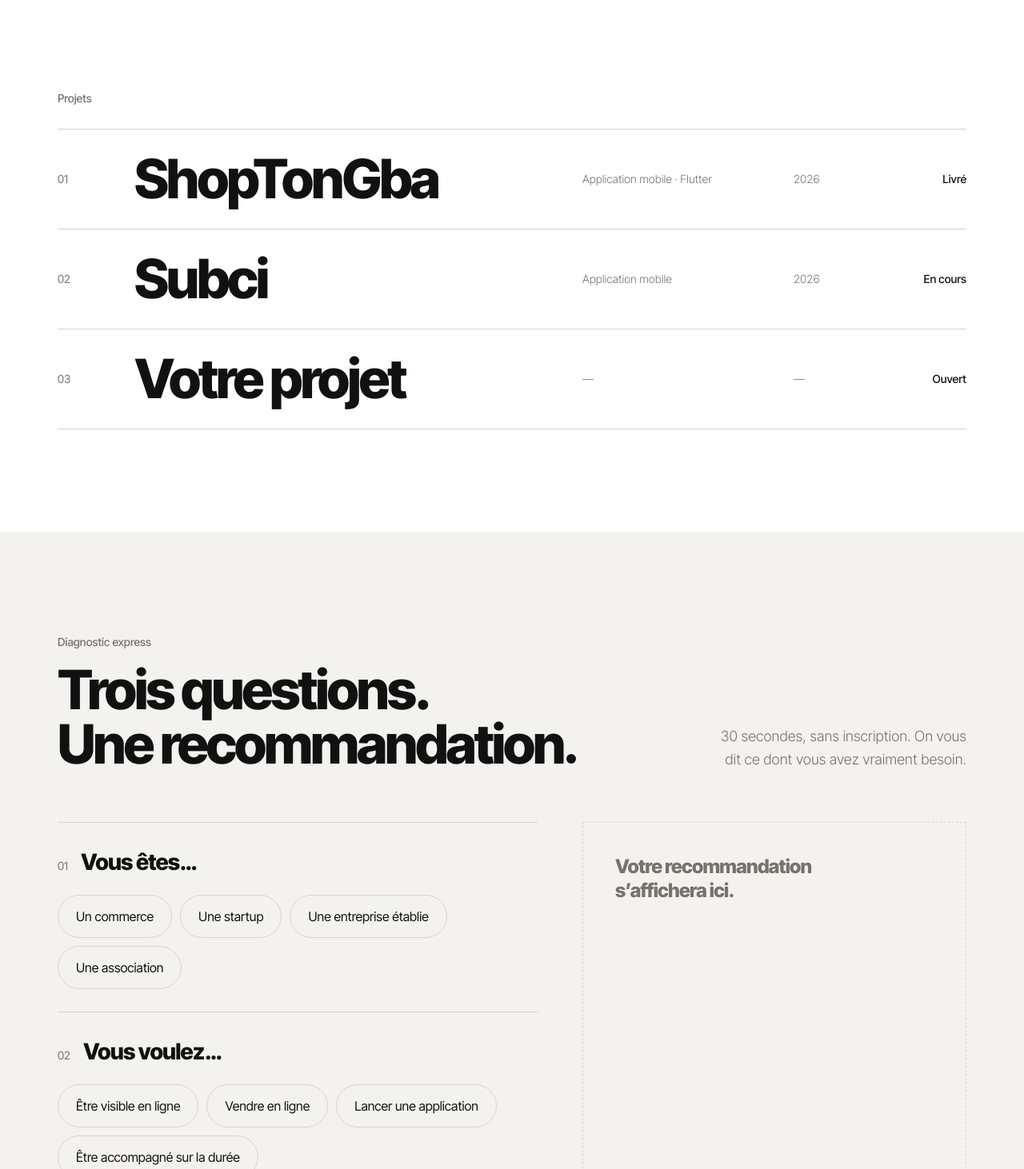
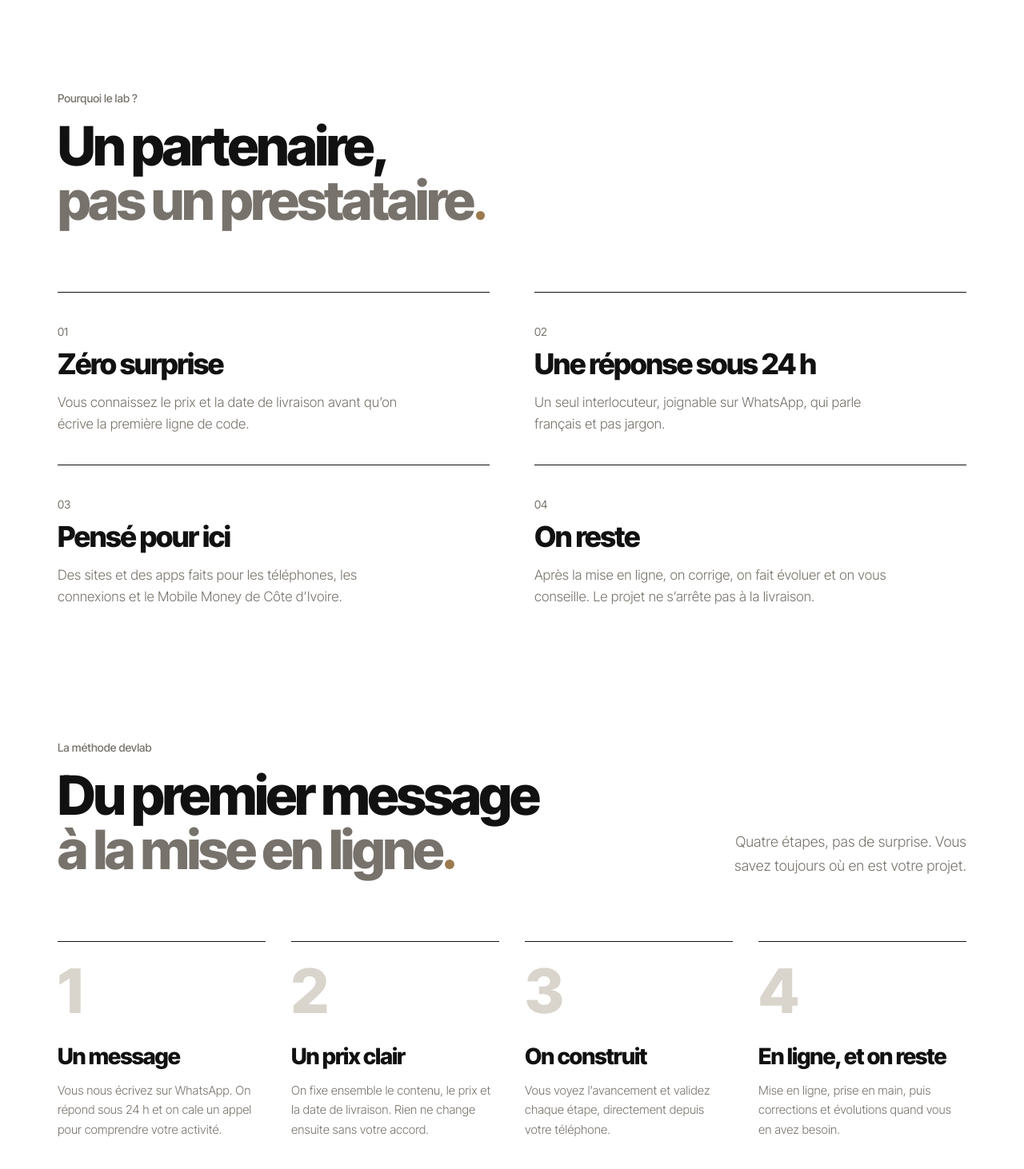
Before and after one commit to Axeltwentyone/devlab, a React (Vite) app: page / in a window 1280 px wide. Shown: the part 748-2210 px from the top of the page at 80% size. Built offline with nearby package versions, Linux system fonts and the light colour scheme.

Commit message:
modification

```diff
--- a/src/App.jsx
+++ b/src/App.jsx
@@ -2,9 +2,12 @@ import { useEffect, useState } from 'react'
 import TopBar from './components/TopBar.jsx'
 import Hero from './components/Hero.jsx'
 import ProjectIndex from './components/ProjectIndex.jsx'
+import Why from './components/Why.jsx'
+import Method from './components/Method.jsx'
 import Diagnostic from './components/Diagnostic.jsx'
 import Expertise from './components/Expertise.jsx'
 import Plans from './components/Plans.jsx'
+import NextProject from './components/NextProject.jsx'
 import Closing from './components/Closing.jsx'
 import Cursor from './components/Cursor.jsx'
 import Loader, { introSeen } from './components/Loader.jsx'
@@ -23,16 +26,19 @@ export default function App() {
       {loading && <Loader onReveal={() => setRevealed(true)} onDone={() => setLoading(false)} />}
       {revealed && (
         <>
-          <a href="#index" className="sr-only focus:not-sr-only focus:fixed focus:left-4 focus:top-4 focus:z-50 focus:bg-white focus:p-3">
+          <a href="#pourquoi" className="sr-only focus:not-sr-only focus:fixed focus:left-4 focus:top-4 focus:z-50 focus:bg-white focus:p-3">
             Aller au contenu
           </a>
           <TopBar />
           <main>
             <Hero />
+            <Why />
+            <Method />
             <ProjectIndex />
             <Diagnostic />
             <Expertise />
             <Plans />
+            <NextProject />
           </main>
           <Closing />
           <Cursor />
--- a/src/components/Loader.jsx
+++ b/src/components/Loader.jsx
@@ -1,7 +1,7 @@
 import { useEffect, useState } from 'react'
 
 // Écran d'entrée : le texte se tape lentement, lettre par lettre, puis le rideau se lève.
-const TEXT = 'devlab'
+const TEXT = 'Bienvenue dans le lab'
 const TYPE_DELAY = 180 // ms par lettre — volontairement lent
 const START_DELAY = 400
 const HOLD = 900 // pause une fois le mot complet
--- /dev/null
+++ b/src/components/Method.jsx
@@ -0,0 +1,32 @@
+import { Dot } from './Logo.jsx'
+import { STEPS } from '../data/site.js'
+
+export default function Method() {
+  return (
+    <section id="methode" className="mx-auto max-w-[1440px] px-5 pb-20 md:px-[72px] md:pb-32">
+      <div className="flex flex-col gap-5 md:flex-row md:items-end md:justify-between">
+        <div>
+          <p className="text-sm font-medium text-gris">La méthode devlab</p>
+          <h2 className="mt-4 text-[clamp(2.1rem,5.3vw,4.75rem)] font-extrabold leading-none tracking-[-0.045em]">
+            Du premier message<br /><span className="text-gris">à la mise en ligne</span><Dot className="bg-bronze" />
+          </h2>
+        </div>
+        <p className="max-w-xs font-light leading-relaxed text-gris md:text-right md:text-lg">
+          Quatre étapes, pas de surprise. Vous savez toujours où en est votre projet.
+        </p>
+      </div>
+
+      <ol className="mt-12 grid gap-x-8 sm:grid-cols-2 md:mt-20 lg:grid-cols-4">
+        {STEPS.map((step, i) => (
+          <li key={step.title} className="group border-t border-encre pb-4 pt-6 sm:pb-10">
+            <span className="block text-[clamp(3.5rem,6vw,5.5rem)] font-extrabold leading-none tracking-[-0.06em] text-pierre transition-colors duration-300 group-hover:text-bronze">
+              {i + 1}
+            </span>
+            <h3 className="mt-6 text-2xl font-extrabold tracking-[-0.035em] md:text-[28px]">{step.title}</h3>
+            <p className="mt-3 max-w-xs text-[15px] font-light leading-relaxed text-gris">{step.text}</p>
+          </li>
+        ))}
+      </ol>
+    </section>
+  )
+}
--- /dev/null
+++ b/src/components/NextProject.jsx
@@ -0,0 +1,30 @@
+import { Dot } from './Logo.jsx'
+import { whatsappLink } from '../data/site.js'
+
+export default function NextProject() {
+  return (
+    <section className="mx-auto max-w-[1440px] px-5 pb-20 md:px-[72px] md:pb-32">
+      <div className="border-t border-encre pt-12 md:pt-20">
+        <h2 className="max-w-5xl text-[clamp(2.5rem,7vw,6.5rem)] font-extrabold leading-[0.95] tracking-[-0.05em]">
+          Le prochain projet<br /><span className="text-gris">commence peut-être ici</span><Dot className="bg-bronze" />
+        </h2>
+        <div className="mt-10 flex flex-col gap-8 md:mt-14 md:flex-row md:items-center md:justify-between">
+          <p className="max-w-md text-lg font-light leading-relaxed text-gris">
+            Une idée, une boutique à mettre en ligne, une app à lancer : dites-nous où vous en êtes, on vous dit par où commencer.
+          </p>
+          <div className="flex flex-wrap items-center gap-x-8 gap-y-4">
+            <a
+              href={whatsappLink()}
+              target="_blank"
+              rel="noreferrer"
+              className="rounded-full bg-encre px-7 py-4 text-[15px] font-medium text-white transition-opacity hover:opacity-85"
+            >
+              Écrire sur WhatsApp ↗
+            </a>
+            <a href="#diagnostic" className="border-b border-encre pb-0.5 text-[15px] font-medium">Faire le diagnostic</a>
+          </div>
+        </div>
+      </div>
+    </section>
+  )
+}
--- a/src/components/TopBar.jsx
+++ b/src/components/TopBar.jsx
@@ -3,6 +3,8 @@ import Logo from './Logo.jsx'
 import { whatsappLink } from '../data/site.js'
 
 const LINKS = [
+  { href: '#pourquoi', label: 'Pourquoi nous' },
+  { href: '#methode', label: 'Méthode' },
   { href: '#index', label: 'Projets' },
   { href: '#diagnostic', label: 'Diagnostic' },
   { href: '#formules', label: 'Formules' },
@@ -35,7 +37,7 @@ export default function TopBar() {
           <span className="font-medium text-encre">Abidjan</span> <time>{time}</time>
         </p>
 
-        <nav className="hidden items-center gap-9 text-sm md:flex" aria-label="Navigation principale">
+        <nav className="hidden items-center gap-8 text-sm lg:flex" aria-label="Navigation principale">
           {LINKS.map((l) => (
             <a key={l.href} href={l.href} className="transition-opacity hover:opacity-60">{l.label}</a>
           ))}
@@ -46,7 +48,7 @@ export default function TopBar() {
 
         <button
           type="button"
-          className="text-[13px] font-medium md:hidden"
+          className="text-[13px] font-medium lg:hidden"
           aria-expanded={open}
           aria-controls="menu-mobile"
           onClick={() => setOpen((o) => !o)}
@@ -56,7 +58,7 @@ export default function TopBar() {
       </div>
 
       {open && (
-        <nav id="menu-mobile" className="border-t border-fond px-5 pb-8 pt-4 md:hidden" aria-label="Navigation mobile">
+        <nav id="menu-mobile" className="border-t border-fond px-5 pb-8 pt-4 lg:hidden" aria-label="Navigation mobile">
           <ul className="flex flex-col">
             {LINKS.map((l) => (
               <li key={l.href}>
--- /dev/null
+++ b/src/components/Why.jsx
@@ -0,0 +1,23 @@
+import { Dot } from './Logo.jsx'
+import { REASONS } from '../data/site.js'
+
+export default function Why() {
+  return (
+    <section id="pourquoi" className="mx-auto max-w-[1440px] px-5 pb-20 md:px-[72px] md:pb-32">
+      <p className="text-sm font-medium text-gris">Pourquoi le lab ?</p>
+      <h2 className="mt-4 max-w-4xl text-[clamp(2.1rem,5.3vw,4.75rem)] font-extrabold leading-none tracking-[-0.045em]">
+        Un partenaire,<br /><span className="text-gris">pas un prestataire</span><Dot className="bg-bronze" />
+      </h2>
+
+      <ul className="mt-12 grid gap-x-14 sm:grid-cols-2 md:mt-20">
+        {REASONS.map((r, i) => (
+          <li key={r.title} className="border-t border-encre py-7 md:py-9">
+            <span className="text-sm text-gris">{String(i + 1).padStart(2, '0')}</span>
+            <h3 className="mt-3 text-[clamp(1.6rem,2.8vw,2.5rem)] font-extrabold leading-none tracking-[-0.04em]">{r.title}</h3>
+            <p className="mt-4 max-w-md text-[17px] font-light leading-relaxed text-gris">{r.text}</p>
+          </li>
+        ))}
+      </ul>
+    </section>
+  )
+}
--- a/src/data/site.js
+++ b/src/data/site.js
@@ -95,6 +95,22 @@ export const PLANS = [
   },
 ]
 
+// Section « Pourquoi devlab » : uniquement des engagements tenus ailleurs sur le site.
+export const REASONS = [
+  { title: 'Zéro surprise', text: 'Vous connaissez le prix et la date de livraison avant qu’on écrive la première ligne de code.' },
+  { title: 'Une réponse sous 24 h', text: 'Un seul interlocuteur, joignable sur WhatsApp, qui parle français et pas jargon.' },
+  { title: 'Pensé pour ici', text: 'Des sites et des apps faits pour les téléphones, les connexions et le Mobile Money de Côte d’Ivoire.' },
+  { title: 'On reste', text: 'Après la mise en ligne, on corrige, on fait évoluer et on vous conseille. Le projet ne s’arrête pas à la livraison.' },
+]
+
+// Section « La méthode devlab ». TODO : ajuster à ta façon de travailler.
+export const STEPS = [
+  { title: 'Un message', text: 'Vous nous écrivez sur WhatsApp. On répond sous 24 h et on cale un appel pour comprendre votre activité.' },
+  { title: 'Un prix clair', text: 'On fixe ensemble le contenu, le prix et la date de livraison. Rien ne change ensuite sans votre accord.' },
+  { title: 'On construit', text: 'Vous voyez l’avancement et validez chaque étape, directement depuis votre téléphone.' },
+  { title: 'En ligne, et on reste', text: 'Mise en ligne, prise en main, puis corrections et évolutions quand vous en avez besoin.' },
+]
+
 export const EXPERTISE = [
   'Sites vitrines',
   'Applications mobiles',
```
